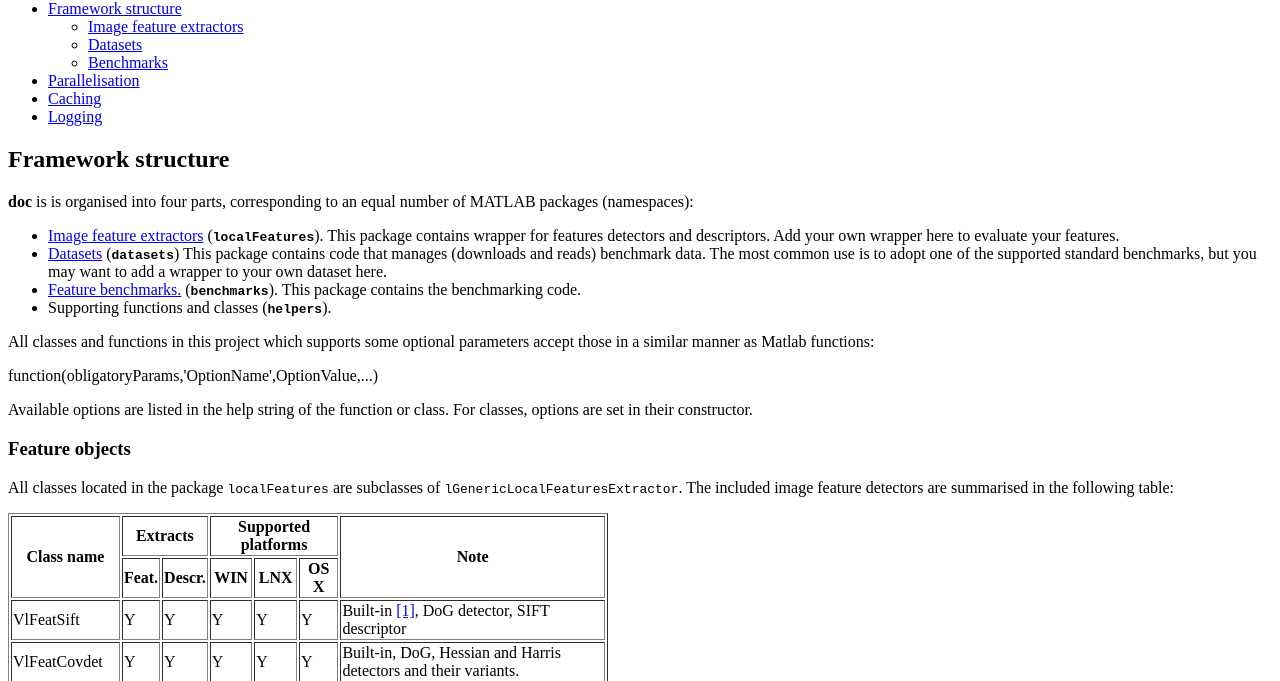
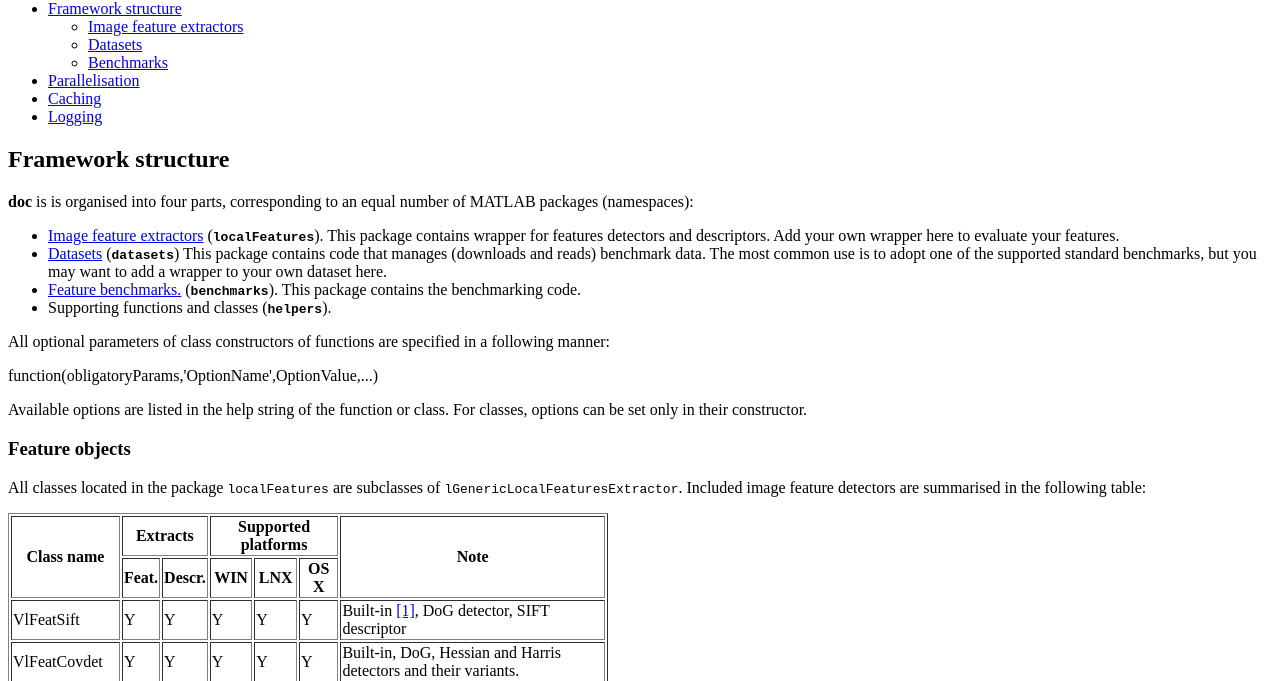
Before and after one commit to vlfeat/vlbenchmarks, a plain HTML site: page doc/documentation.html in a window 1280 px wide. Shown: the part 66-747 px from the top of the page. Drawn offline with Linux system fonts and the light colour scheme.

Commit message:
Small fixes in documentation.

```diff
--- a/doc/documentation.html
+++ b/doc/documentation.html
@@ -46,20 +46,20 @@ benchmarking code.</li>
 (<strong><code>helpers</code></strong>). </li>
 </ul>
 
-<p>All classes and functions in this project which supports some optional
-  parameters accept those in a similar manner as Matlab functions:</p>
+<p>All optional parameters of class constructors of functions are specified
+  in a following manner:</p>
 <precode type="matlab">
   function(obligatoryParams,'OptionName',OptionValue,...)
 </precode>
 <p>Available options are listed in the help string of the function or class.
-For classes, options are set in their constructor.</p>
+For classes, options can be set only in their constructor.</p>
 
 <!-- ~~~~~~~~~~~~~~~~~~~~~~~~~~~~~~~~~~~~~~~~~~~~~~~~~~~~~~~~~~~ -->
 <h3 id="doc.extractors">Feature objects</h3>
 <!-- ~~~~~~~~~~~~~~~~~~~~~~~~~~~~~~~~~~~~~~~~~~~~~~~~~~~~~~~~~~~ -->
 
 <p>All classes located in the package <code>localFeatures</code> are subclasses
-of <code>lGenericLocalFeaturesExtractor</code>. The included image feature
+of <code>lGenericLocalFeaturesExtractor</code>. Included image feature
 detectors are summarised in the following table:</p>
 
 <table border="1" width="600px">
@@ -741,7 +741,7 @@ LogFile = fullfile('data',['log-',helpers.hostname(),...
 >> import helpers.Logger;
 >> parfor i=1:3
   for j=1:3
-    obj = testLogger();
+    obj = Logger();
     fprintf('Proc. #%d Obj. #%d: %s\n',i,j,obj.LogFile);
   end;
 end;
```
